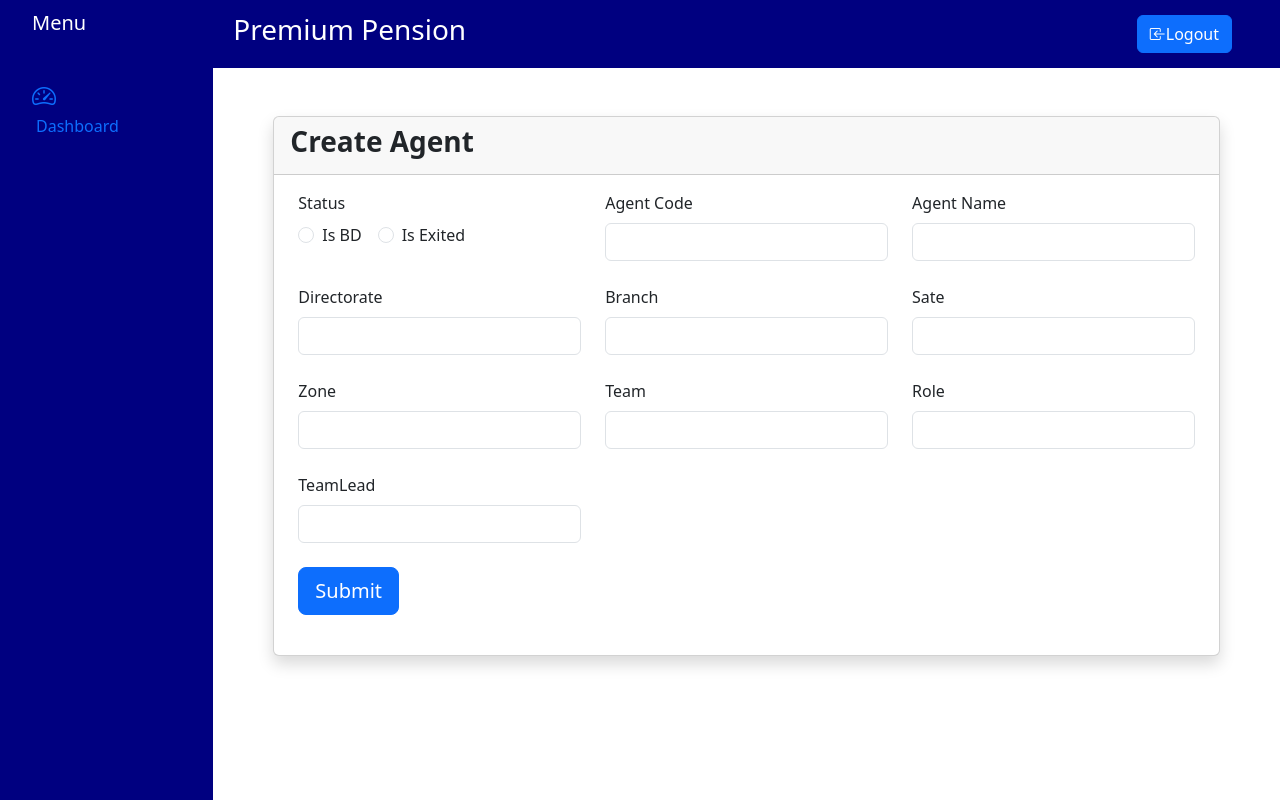
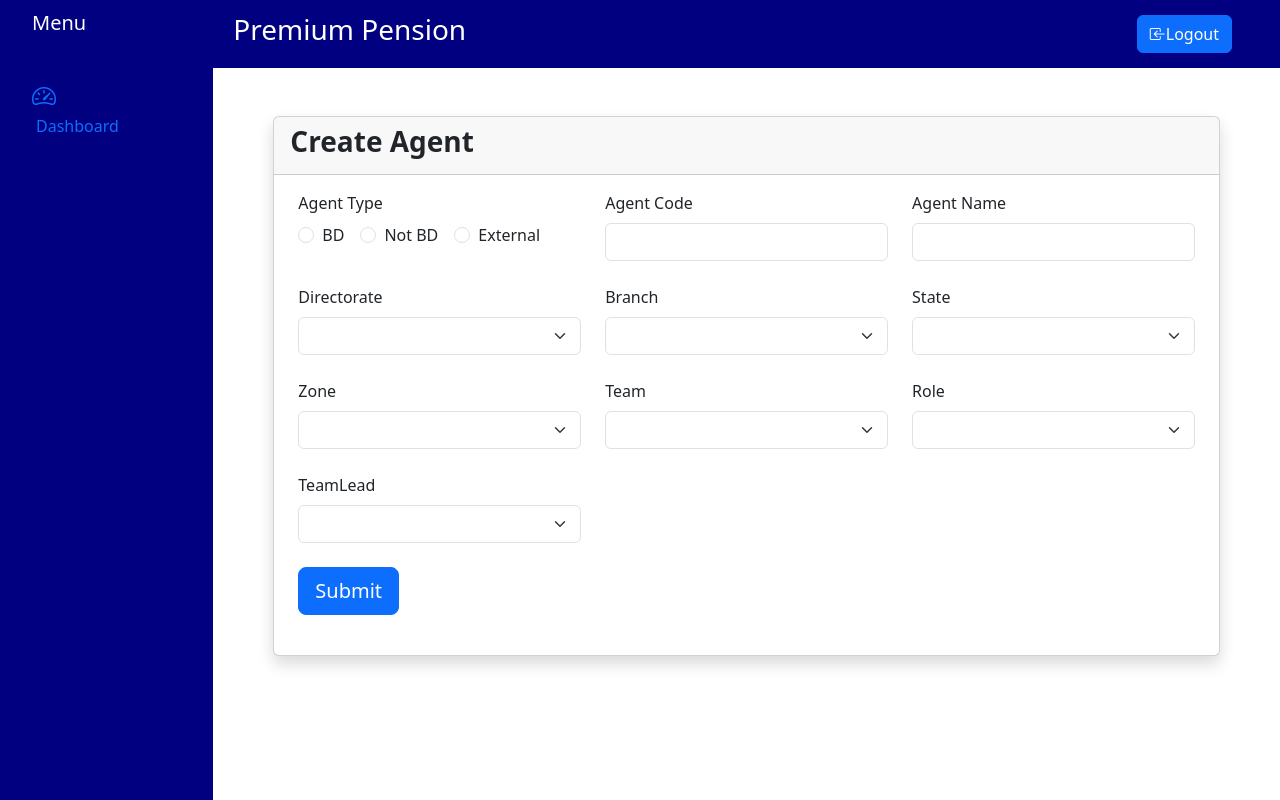
Before and after one commit to khalifaMMM12/Account-mapping, a React (Create React App) app in the folder client/app/: page /agent in a window 1280 px wide. Built offline with nearby package versions, Linux system fonts and the light colour scheme.

Commit message:
create account update

```diff
--- a/client/app/src/Pages/createAgent.js
+++ b/client/app/src/Pages/createAgent.js
@@ -17,10 +17,11 @@ function createAgent() {
 
               <Col md='4' className='mb-4'>
                 <Form.Group>
-                  <Form.Label className="">Status</Form.Label>
+                  <Form.Label className="">Agent Type</Form.Label>
                   <div>
-                    <Form.Check inline label='Is BD' type='radio' name='gender'/>
-                    <Form.Check inline label='Is Exited' type='radio' name='gender'/>
+                    <Form.Check inline label='BD' type='radio' name='agent'/>
+                    <Form.Check inline label='Not BD' type='radio' name='agent'/>
+                    <Form.Check inline label='External' type='radio' name='agent'/>
                   </div>
                 </Form.Group>
               </Col>
@@ -47,7 +48,7 @@ function createAgent() {
             <Col md='4'>
               <Form.Group className='mb-4'>
                 <Form.Label>Directorate</Form.Label>
-                <Form.Control as='select'>
+                <Form.Control as='select' className="form-select">
                   <option disabled>Choose option</option>
                 </Form.Control>
               </Form.Group>
@@ -56,7 +57,7 @@ function createAgent() {
             <Col md='4'>
               <Form.Group className='mb-4'>
                 <Form.Label>Branch</Form.Label>
-                <Form.Control as='select'>
+                <Form.Control as='select' className="form-select">
                   <option disabled>Choose option</option>
                 </Form.Control>
               </Form.Group>
@@ -64,8 +65,8 @@ function createAgent() {
 
             <Col md='4'>
               <Form.Group className='mb-4'>
-                <Form.Label>Sate</Form.Label>
-                <Form.Control as='select'>
+                <Form.Label>State</Form.Label>
+                <Form.Control as='select' className='form-select'>
                   <option disabled>Choose option</option>
                 </Form.Control>
               </Form.Group>
@@ -78,7 +79,7 @@ function createAgent() {
             <Col md='4'>
               <Form.Group className='mb-4'>
                 <Form.Label>Zone</Form.Label>
-                <Form.Control as='select'>
+                <Form.Control as='select' className="form-select">
                   <option disabled>Choose option</option>
                 </Form.Control>
               </Form.Group>
@@ -87,7 +88,7 @@ function createAgent() {
             <Col md='4'>
               <Form.Group className='mb-4'>
                 <Form.Label>Team</Form.Label>
-                <Form.Control as='select'>
+                <Form.Control as='select' className="form-select">
                   <option disabled>Choose option</option>
                 </Form.Control>
               </Form.Group>
@@ -96,7 +97,7 @@ function createAgent() {
             <Col md='4'>
               <Form.Group className='mb-4'>
                 <Form.Label>Role</Form.Label>
-                <Form.Control as='select'>
+                <Form.Control as='select' className="form-select">
                   <option disabled>Choose option</option>
                 </Form.Control>
               </Form.Group>
@@ -105,7 +106,7 @@ function createAgent() {
             <Col md='4'>
               <Form.Group className='mb-4'>
                 <Form.Label>TeamLead</Form.Label>
-                <Form.Control as='select'>
+                <Form.Control as='select' className="form-select">
                   <option disabled>Choose option</option>
                 </Form.Control>
               </Form.Group>
```
Also changed, not shown: client/app/src/Pages/login.js (line endings or trailing spaces).
